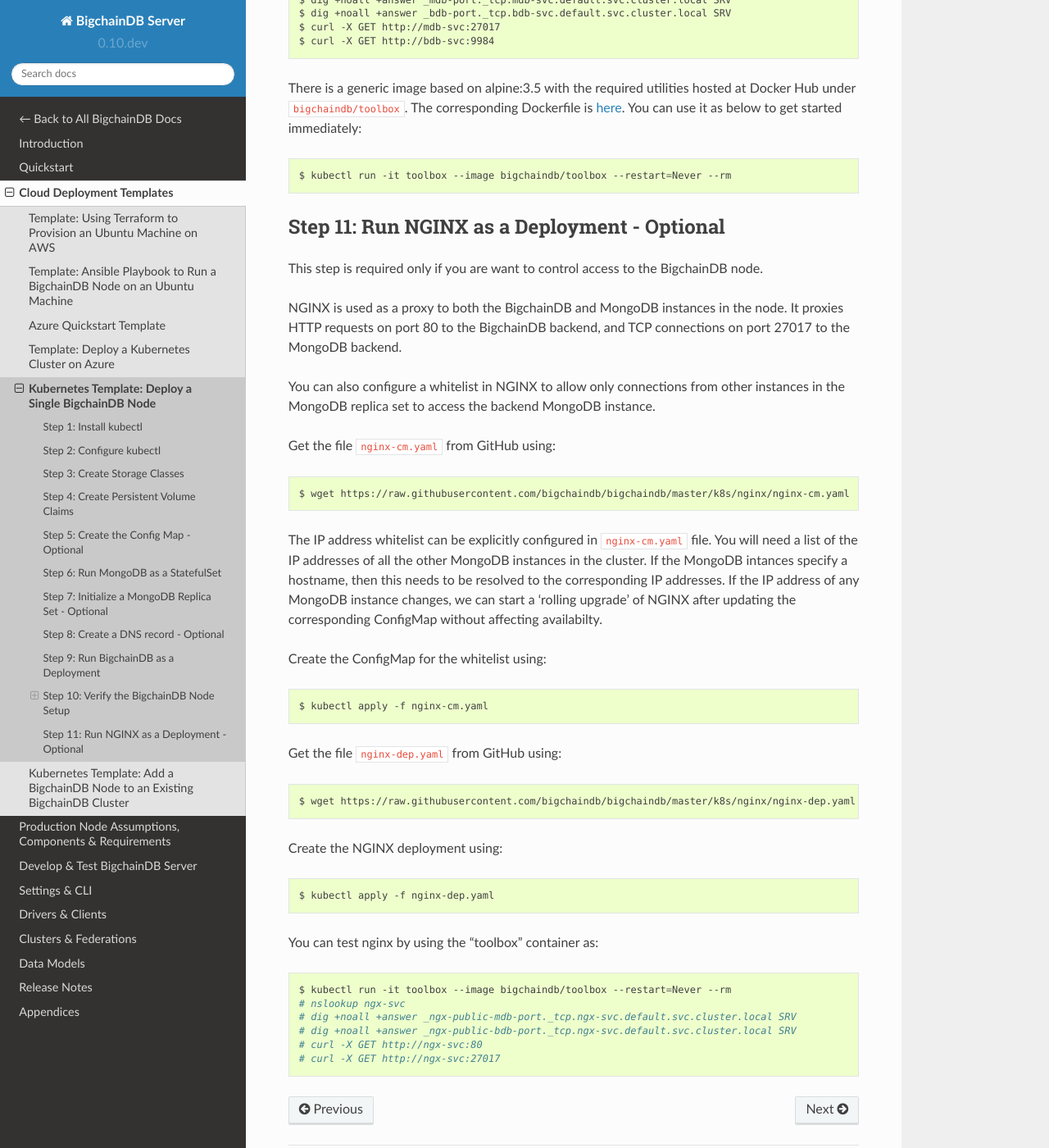
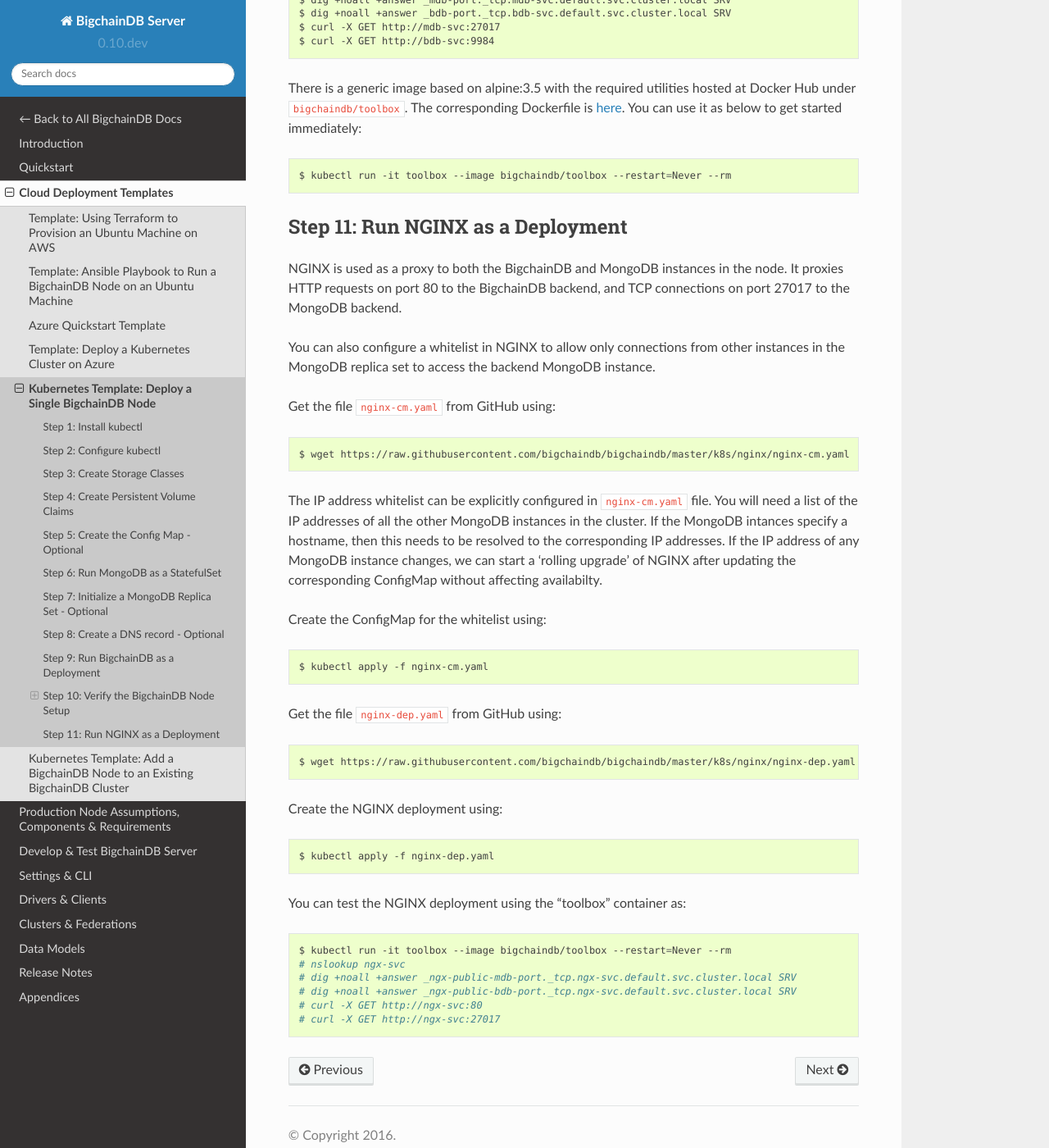
Before and after one commit to bigchaindb/bigchaindb, a Sphinx documentation site: the page built from docs/server/source/cloud-deployment-templates/node-on-kubernetes.rst, in a window 1280 px wide and 1400 px high, scrolled down 7075 px. Shown: the whole window at 82% size. Built offline with Sphinx 7.4.7 and the Read the Docs theme 2.0.0, drawn with Linux system fonts in a browser that asks for light colours; pages that are not in the unit, such as notebooks, are missing from menus.

Commit message:
NGINX is not optional!

```diff
--- a/docs/server/source/cloud-deployment-templates/node-on-kubernetes.rst
+++ b/docs/server/source/cloud-deployment-templates/node-on-kubernetes.rst
@@ -417,11 +417,8 @@
    $ kubectl run -it toolbox --image bigchaindb/toolbox --restart=Never --rm
 
 
-Step 11: Run NGINX as a Deployment - Optional
----------------------------------------------
-
-This step is required only if you are want to control access to the BigchainDB
-node.
+Step 11: Run NGINX as a Deployment
+----------------------------------
 
 NGINX is used as a proxy to both the BigchainDB and MongoDB instances in the
 node.
@@ -464,7 +461,7 @@
 
    $ kubectl apply -f nginx-dep.yaml
 
-You can test nginx by using the "toolbox" container as:
+You can test the NGINX deployment using the "toolbox" container as:
 
 .. code:: bash
 
```
